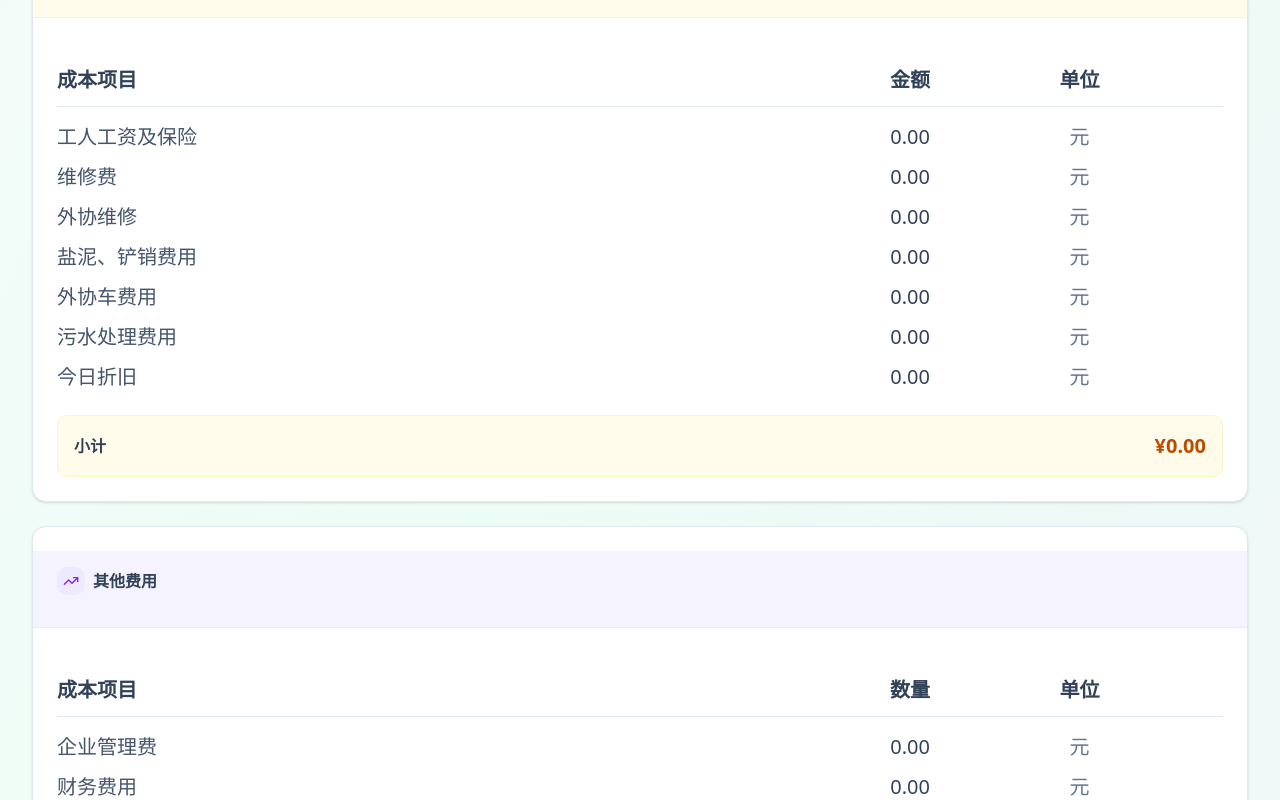
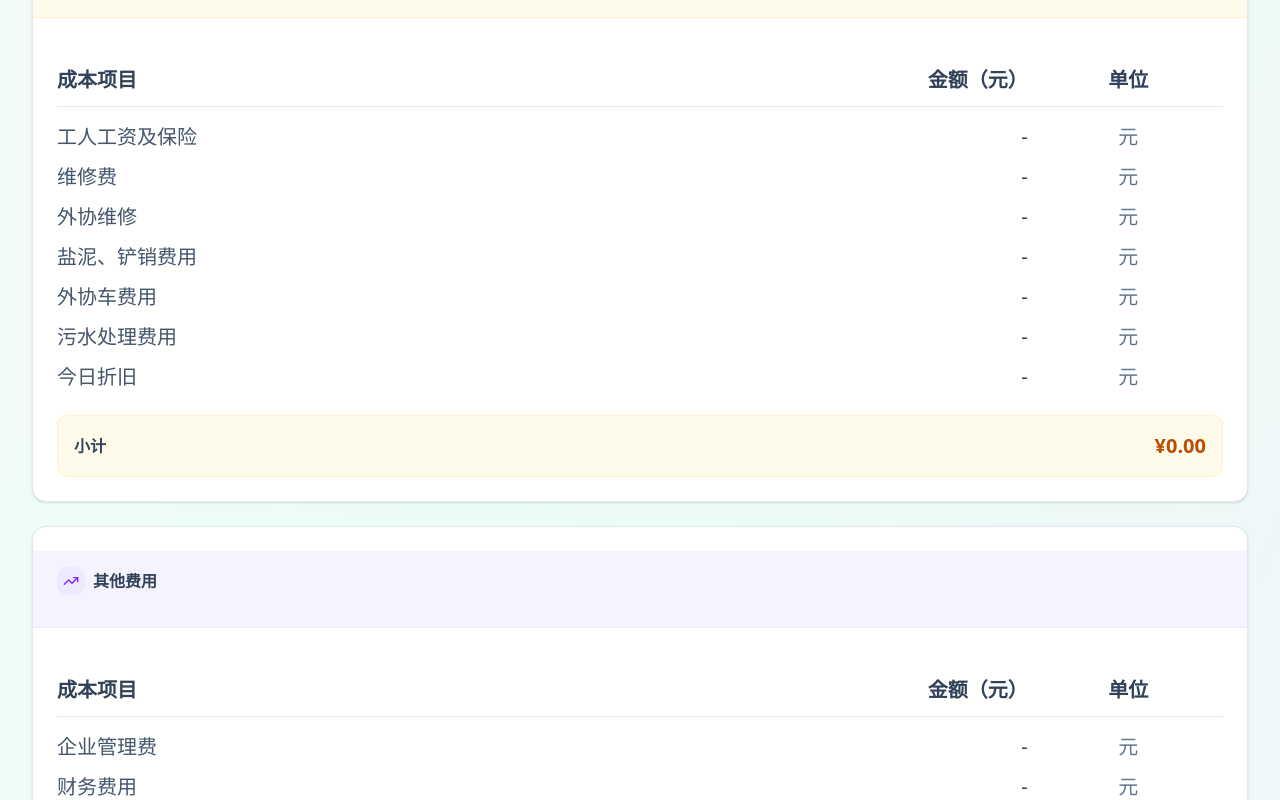
Before and after one commit to qiangshany/cost-accounting, a Next.js app: page /admin in a window 1280 px wide. Shown: the part 1260-2060 px from the top of the page. Built offline with nearby package versions, Linux system fonts and the light colour scheme; sample sign-in values are in the browser's storage.

Commit message:
fix: 统一admin成本列表与生产管理部界面布局

```diff
--- a/src/app/admin/page.tsx
+++ b/src/app/admin/page.tsx
@@ -909,23 +909,26 @@ export default function AdminPage() {
                 {/* 表头 */}
                 <div className="grid grid-cols-1 md:grid-cols-12 gap-1.5 items-center mb-4 pb-3 border-b border-slate-200 dark:border-slate-700">
                   <div className="md:col-span-7 text-xl font-semibold text-slate-700 dark:text-slate-300">成本项目</div>
-                  <div className="md:col-span-2 text-xl font-semibold text-slate-700 dark:text-slate-300 text-right">金额</div>
-                  <div className="md:col-span-3 text-xl font-semibold text-slate-700 dark:text-slate-300 text-center">单位</div>
+                  <div className="md:col-span-3 text-xl font-semibold text-slate-700 dark:text-slate-300 text-right">金额（元）</div>
+                  <div className="md:col-span-2 text-xl font-semibold text-slate-700 dark:text-slate-300 text-center">单位</div>
                 </div>
                 <div className="space-y-3">
-                  {LABOR_MAINTENANCE_ITEMS.map((item) => (
+                  {LABOR_MAINTENANCE_ITEMS.map((item) => {
+                    const amount = costListData.laborAndMaintenance[item.name] || 0;
+                    return (
                       <div key={item.name} className="grid grid-cols-1 md:grid-cols-12 gap-1.5 items-center">
                         <div className="md:col-span-7 text-xl font-medium text-slate-600 dark:text-slate-400">
                           {item.name}
                         </div>
-                      <div className="md:col-span-2 text-xl text-slate-700 dark:text-slate-300 text-right">
-                        {(costListData.laborAndMaintenance[item.name] || 0).toFixed(2)}
-                      </div>
-                      <div className="md:col-span-3 text-xl text-slate-500 dark:text-slate-500 text-center">
+                        <div className="md:col-span-3 text-xl text-slate-700 dark:text-slate-300 text-right">
+                          {amount > 0 ? amount.toFixed(2) : '-'}
+                        </div>
+                        <div className="md:col-span-2 text-xl text-slate-500 dark:text-slate-500 text-center">
                           {item.unit}
                         </div>
                       </div>
-                  ))}
+                    );
+                  })}
                 </div>
                 <div className="mt-6 p-4 bg-amber-50 dark:bg-amber-950/20 rounded-lg border border-amber-100 dark:border-amber-900/30">
                   <div className="flex items-center justify-between">
@@ -952,23 +955,26 @@ export default function AdminPage() {
                 {/* 表头 */}
                 <div className="grid grid-cols-1 md:grid-cols-12 gap-1.5 items-center mb-4 pb-3 border-b border-slate-200 dark:border-slate-700">
                   <div className="md:col-span-7 text-xl font-semibold text-slate-700 dark:text-slate-300">成本项目</div>
-                  <div className="md:col-span-2 text-xl font-semibold text-slate-700 dark:text-slate-300 text-right">数量</div>
-                  <div className="md:col-span-3 text-xl font-semibold text-slate-700 dark:text-slate-300 text-center">单位</div>
+                  <div className="md:col-span-3 text-xl font-semibold text-slate-700 dark:text-slate-300 text-right">金额（元）</div>
+                  <div className="md:col-span-2 text-xl font-semibold text-slate-700 dark:text-slate-300 text-center">单位</div>
                 </div>
                 <div className="space-y-3">
-                  {PERIOD_EXPENSE_ITEMS.map((item) => (
+                  {PERIOD_EXPENSE_ITEMS.map((item) => {
+                    const amount = costListData.periodExpenses[item.name] || 0;
+                    return (
                       <div key={item.name} className="grid grid-cols-1 md:grid-cols-12 gap-1.5 items-center">
                         <div className="md:col-span-7 text-xl font-medium text-slate-600 dark:text-slate-400">
                           {item.name}
                         </div>
-                      <div className="md:col-span-2 text-xl text-slate-700 dark:text-slate-300 text-right">
-                        {(costListData.periodExpenses[item.name] || 0).toFixed(2)}
-                      </div>
-                      <div className="md:col-span-3 text-xl text-slate-500 dark:text-slate-500 text-center">
+                        <div className="md:col-span-3 text-xl text-slate-700 dark:text-slate-300 text-right">
+                          {amount > 0 ? amount.toFixed(2) : '-'}
+                        </div>
+                        <div className="md:col-span-2 text-xl text-slate-500 dark:text-slate-500 text-center">
                           {item.unit}
                         </div>
                       </div>
-                  ))}
+                    );
+                  })}
                 </div>
                 <div className="mt-6 p-4 bg-violet-50 dark:bg-violet-950/20 rounded-lg border border-violet-100 dark:border-violet-900/30">
                   <div className="flex items-center justify-between">
```
Lines whose indentation alone changed are shown as unchanged.
